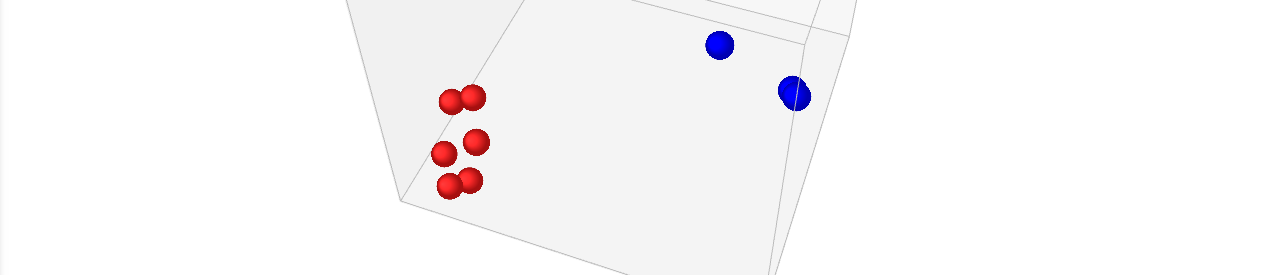
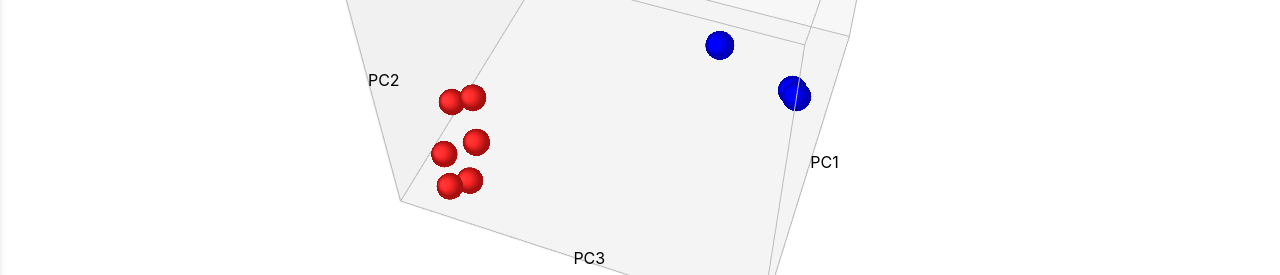
Before and after one commit to alexpreynolds/cubemaker, a plain HTML site: page index.html in a window 1280 px wide. Shown: the part 411-686 px from the top of the page. Drawn offline with Linux system fonts and the light colour scheme.

Commit message:
axes labels

```diff
--- a/index.html
+++ b/index.html
@@ -472,7 +472,7 @@ var cubemaker = function() {
     var cube_materials = null;
     var opaque_cube_lines = new Array(6);
     var cube_line_geometry = null;
-    var x1, x2, x3, x4, y1, y2, y3, y4, z1, z2, z3, z4;
+    var axes = {};
     var opaque_cube_line_material = new THREE.LineBasicMaterial({ color: 0xbbbbbb, opacity: 0.25, linewidth: 3 });
     var red_cube_line_material = new THREE.LineBasicMaterial({ color: 0xff0000, opacity: 0.25, linewidth: 3 });
     var green_cube_line_material = new THREE.LineBasicMaterial({ color: 0x00ff00, opacity: 0.25, linewidth: 3 });
@@ -492,6 +492,7 @@ var cubemaker = function() {
     var dp_lines = new Array(6);
     var dp_line_names = new Array(6);
     var selected_class = sample.metadata.selected_class;
+    var axis_length = 1;
 
     var load = function() {
         var source = get_url_parameter("source");
@@ -568,33 +569,37 @@ var cubemaker = function() {
 
 
         if (sample.metadata.show_axes) {
-            var axis_length = 1;
 
             var axis_line_material = new THREE.LineBasicMaterial({color: 0xbb0000, opacity: 0.25, linewidth: 5});
 
             function axis(start, end, name) {
+                if (!start.x){
+                    start = {x : start[0], y : start[1], z : start[2]};
+                    end = {x : end[0], y : end[1], z : end[2]};
+                }
                 var axis_geometry = new THREE.Geometry();
-                axis_geometry.vertices.push(new THREE.Vector3(start[0] * axis_length / 2, start[1] * axis_length / 2, start[2] * axis_length / 2));
-                axis_geometry.vertices.push(new THREE.Vector3(end[0] * axis_length / 2, end[1] * axis_length / 2, end[2] * axis_length / 2));
-                var result = new THREE.Line(axis_geometry, axis_line_material);
-                result.name = name;
-                return result;
+                axis_geometry.vertices.push(new THREE.Vector3(start.x * axis_length / 2, start.y * axis_length / 2, start.z * axis_length / 2));
+                axis_geometry.vertices.push(new THREE.Vector3(end.x * axis_length / 2, end.y * axis_length / 2, end.z * axis_length / 2));
+                var line_object = new THREE.Line(axis_geometry, axis_line_material);
+                line_object.name = name;
+                axes[name] = {line_object : line_object, start : start, end : end};
+                return line_object;
             }
 
-            x1 = axis([-1, -1, -1], [1, -1, -1], "x1");
-            x2 = axis([-1, -1, 1], [1, -1, 1], "x2");
-            x3 = axis([-1, 1, -1], [1, 1, -1], "x3");
-            x4 = axis([-1, 1, 1], [1, 1, 1], "x4");
+            axis([-1, -1, -1], [1, -1, -1], "x1");
+            axis([-1, -1, 1], [1, -1, 1], "x2");
+            axis([-1, 1, -1], [1, 1, -1], "x3");
+            axis([-1, 1, 1], [1, 1, 1], "x4");
 
-            y1 = axis([-1, -1, -1], [-1, 1, -1], "y1");
-            y2 = axis([-1, -1, 1], [-1, 1, 1], "y2");
-            y3 = axis([1, -1, -1], [1, 1, -1], "y3");
-            y4 = axis([1, -1, 1], [1, 1, 1], "y4");
+            axis([-1, -1, -1], [-1, 1, -1], "y1");
+            axis([-1, -1, 1], [-1, 1, 1], "y2");
+            axis([1, -1, -1], [1, 1, -1], "y3");
+            axis([1, -1, 1], [1, 1, 1], "y4");
 
-            z1 = axis([-1, -1, -1], [-1, -1, 1], "z1");
-            z2 = axis([-1, 1, -1], [-1, 1, 1], "z2");
-            z3 = axis([1, -1, -1], [1, -1, 1], "z3");
-            z4 = axis([1, 1, -1], [1, 1, 1], "z4");
+            axis([-1, -1, -1], [-1, -1, 1], "z1");
+            axis([-1, 1, -1], [-1, 1, 1], "z2");
+            axis([1, -1, -1], [1, -1, 1], "z3");
+            axis([1, 1, -1], [1, 1, 1], "z4");
         }
 
 
@@ -1062,16 +1067,22 @@ var cubemaker = function() {
         }
 
 
+        function remove_axis(name){
+            $(".axis_label.axis_label_"+name).remove();
+            remove_scene_object(name);
+        }
 
-        function remove_scene_objects(names){
-            Array.prototype.slice.call(arguments).forEach(remove_scene_object);
+        function clear_axes(){
+            for (var axis_name in axes) {
+                remove_axis(axis_name);
+            }
         }
 
         function remove_scene_object(name){
             scene.remove(scene.getObjectByName(name));
         }
 
-        remove_scene_objects("x1", "x2", "x3", "x4", "y1", "y2", "y3", "y4", "z1", "z2", "z3", "z4");
+        clear_axes();
 
         if (sample.metadata.show_axes) {
 
@@ -1082,10 +1093,58 @@ var cubemaker = function() {
                 return result;
             }
 
+            function create_matrix(x, y, z){
+                var result = new THREE.Matrix4();
+                result.setPosition(new THREE.Vector3(x, y, z));
+                return result;
+            }
+
+            function add_axis_label(name, position) {
+
+                raycaster = new THREE.Raycaster();
+                // cf. http://stackoverflow.com/a/27796523/19410
+                var scene_right = new THREE.Vector3().crossVectors(raycaster.ray.origin, camera.up).setLength(0.0375);
+                var window_width = window.innerWidth, window_height = window.innerHeight;
+
+                var axis_letter = name[0];
+                var caption = sample.metadata.axis[axis_letter];
+
+                var screen_object_center = new THREE.Vector3();
+                screen_object_center.setFromMatrixPosition(create_matrix(position.x, position.y, position.z));
+                screen_object_center.project(camera);
+                screen_object_center.x = (screen_object_center.x *  window_width / 2) +  window_width / 2;
+                screen_object_center.y = -(screen_object_center.y *  window_height / 2) +  window_height / 2;
+
+                var screen_object_edge = new THREE.Vector3();
+                screen_object_edge.setFromMatrixPosition(create_matrix(position.x + scene_right.x, position.y + scene_right.y, position.z + scene_right.z));
+                screen_object_edge.project(camera);
+                screen_object_edge.x = (screen_object_edge.x * window_width / 2) + window_width / 2;
+                screen_object_edge.y = -(screen_object_edge.y * window_height / 2) + window_height / 2;
+
+                var axis_label = document.createElement('div');
+                axis_label.id = name;
+                axis_label.style.position = 'absolute';
+
+                container.appendChild(axis_label);
+                axis_label.innerHTML =  caption;
+                axis_label.className = "axis_label axis_label_" + name;
+                var id_label_rect = axis_label.getBoundingClientRect();
+                axis_label.style.top = (screen_object_center.y - 0.85 * (id_label_rect.height / 2)) + 'px';
+                axis_label.style.left = (screen_object_center.x - horizontal_fudge * (screen_object_edge.x - screen_object_center.x)) + 'px';
+
+            }
+
+            function add_axis(axis_name) {
+                var axis = axes[axis_name];
+                scene.add(axis.line_object);
+                var start = axis.start;
+                var end = axis.end;
+                var mid_pont_koeff = axis_length / 2 / 2;
+                add_axis_label(axis_name, {x : (start.x + end.x) * mid_pont_koeff, y: (start.y + end.y) * mid_pont_koeff, z: (start.z + end.z) * mid_pont_koeff});
+            }
+
             function add_axes(axes) {
-                Array.prototype.slice.call(arguments).forEach(function (axis) {
-                    scene.add(axis);
-                });
+                Array.prototype.slice.call(arguments).forEach(add_axis);
             }
 
             var faces = {};
@@ -1096,43 +1155,43 @@ var cubemaker = function() {
 
             if (faces.y["+"].visible) {
                 if (faces.x["+"].visible) {
-                    if (faces.z["+"].visible)  add_axes(x2, y2, z3);
-                    else if (faces.z["-"].visible)  add_axes(x1, y4, z3);
-                    else                             add_axes(x4, y4, z3);
+                    if (faces.z["+"].visible)        add_axes("x2", "y2", "z3");
+                    else if (faces.z["-"].visible)   add_axes("x1", "y4", "z3");
+                    else                             add_axes("x4", "y4", "z3");
 
                 } else if (faces.x["-"].visible) {
-                    if (faces.z["+"].visible)  add_axes(x2, y1, z1);
-                    else if (faces.z["-"].visible)  add_axes(x1, y3, z1);
-                    else                             add_axes(x3, y1, z1);
+                    if (faces.z["+"].visible)        add_axes("x2", "y1", "z1");
+                    else if (faces.z["-"].visible)   add_axes("x1", "y3", "z1");
+                    else                             add_axes("x3", "y1", "z1");
                 } else {
-                    if (faces.z["+"].visible)  add_axes(x2, y2, z2);
-                    else if (faces.z["-"].visible)  add_axes(x1, y3, z4);
-                    else                             add_axes(x3, z2);
+                    if (faces.z["+"].visible)        add_axes("x2", "y2", "z2");
+                    else if (faces.z["-"].visible)   add_axes("x1", "y3", "z4");
+                    else                             add_axes("x3", "z2");
                 }
             } else if (faces.y["-"].visible) {
                 if (faces.x["+"].visible) {
-                    if (faces.z["+"].visible)   add_axes(x1, y2, z1);
-                    else                                 add_axes(x2, y4, z1);
+                    if (faces.z["+"].visible)         add_axes("x1", "y2", "z1");
+                    else                              add_axes("x2", "y4", "z1");
                 } else if (faces.x["-"].visible) {
-                    if (faces.z["-"].visible)   add_axes(x2, y3, z3);
-                    else                                 add_axes(x1, y1, z3);
+                    if (faces.z["-"].visible)         add_axes("x2", "y3", "z3");
+                    else                              add_axes("x1", "y1", "z3");
                 } else {
-                    if (faces.z["+"].visible)   add_axes(x1, y2, z1);
-                    else if (faces.z["-"].visible)   add_axes(x2, y3, z3);
-                    else                                 add_axes(x1, z1);
+                    if (faces.z["+"].visible)         add_axes("x1", "y2", "z1");
+                    else if (faces.z["-"].visible)    add_axes("x2", "y3", "z3");
+                    else                              add_axes("x1", "z1");
                 }
             } else {
                 if (faces.x["+"].visible) {
-                    if (faces.z["+"].visible)   add_axes(x2, y2, z3);
-                    else if (faces.z["-"].visible)   add_axes(x1, y4, z3);
-                    else                                 add_axes(y4, z3);
+                    if (faces.z["+"].visible)         add_axes("x2", "y2", "z3");
+                    else if (faces.z["-"].visible)    add_axes("x1", "y4", "z3");
+                    else                              add_axes("y4", "z3");
                 } else if (faces.x["-"].visible) {
-                    if (faces.z["+"].visible)   add_axes(x2, y1, z1);
-                    else if (faces.z["-"].visible)   add_axes(x1, y3, z1);
-                    else                                 add_axes(y1, z1);
+                    if (faces.z["+"].visible)         add_axes("x2", "y1", "z1");
+                    else if (faces.z["-"].visible)    add_axes("x1", "y3", "z1");
+                    else                              add_axes("y1", "z1");
                 } else {
-                    if (faces.z["+"].visible)  add_axes(x2, y2);
-                    else                                add_axes(x1, y3);
+                    if (faces.z["+"].visible)         add_axes("x2", "y2");
+                    else                              add_axes("x1", "y3");
                 }
             }
         }
```
